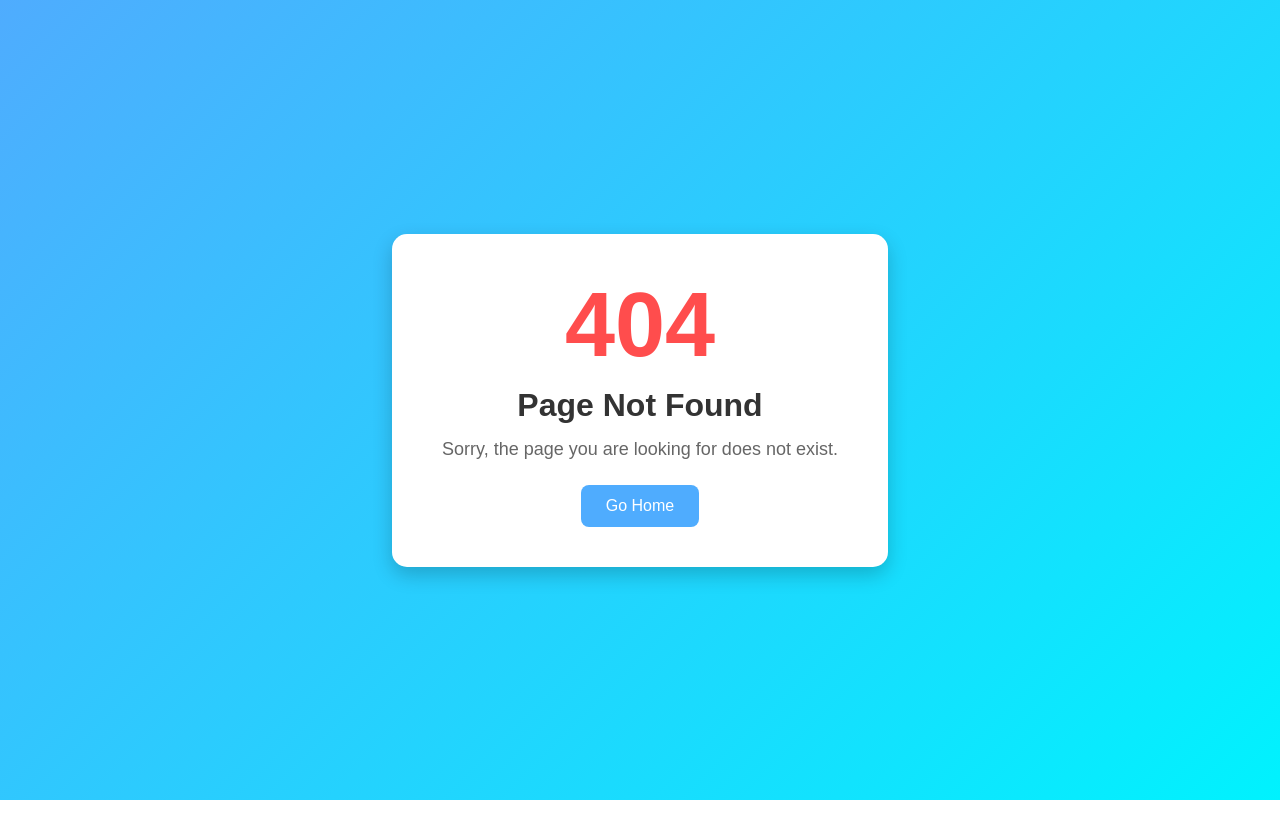
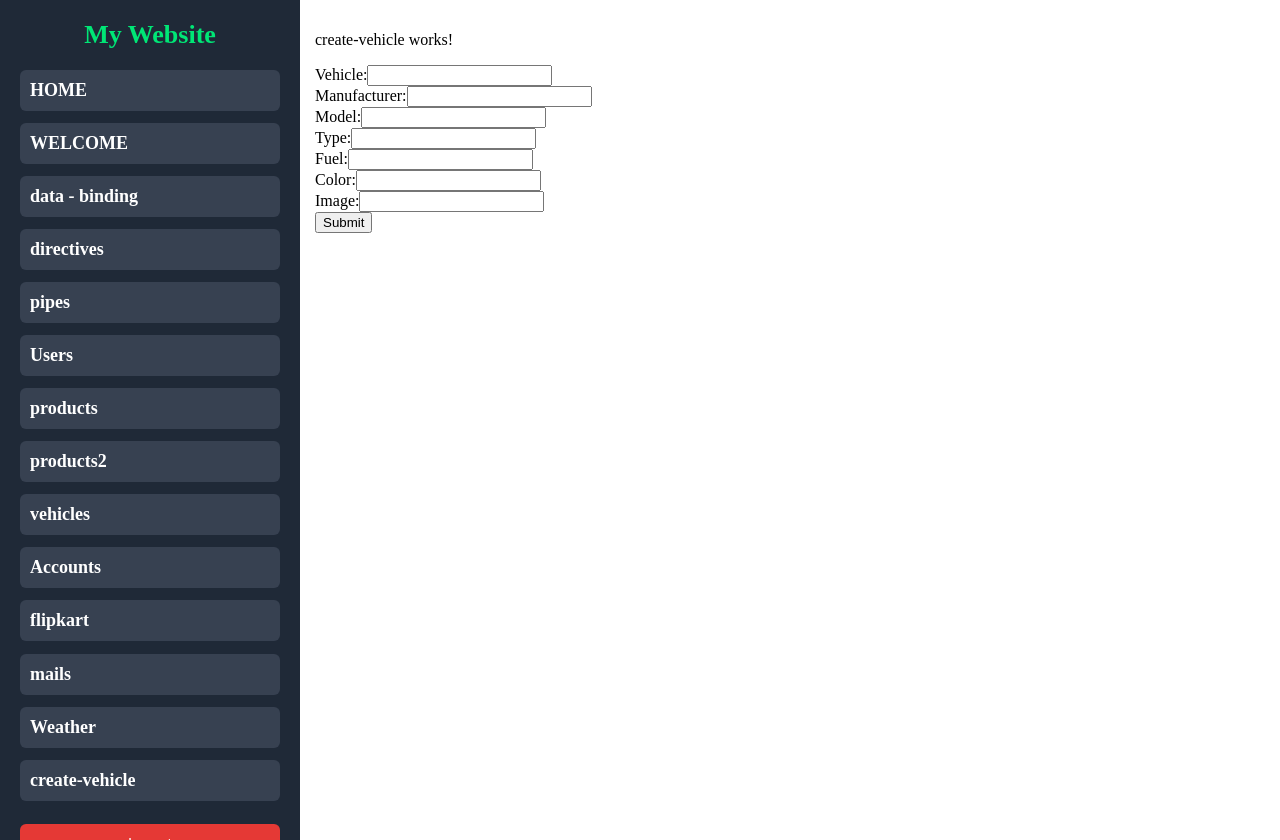
Before and after one commit to siva20510/my-app, an Angular app: page /dashboard/create-vehicle in a window 1280 px wide. Before the commit this address had no page. Before the commit the page ends 800 px from the top, so only its background shows below. Built offline with nearby package versions, Linux system fonts and the light colour scheme.

Commit message:
"Reactive Form"

```diff
--- a/src/app/app-routing.module.ts
+++ b/src/app/app-routing.module.ts
@@ -11,12 +11,12 @@
 import { UsersComponent } from './users/users.component';
 import { ProductsComponent } from './products/products.component';
 import { VehiclesComponent } from './vehicles/vehicles.component';
+import { CreateVehicleComponent } from './create-vehicle/create-vehicle.component';
 import { AccountsComponent } from './accounts/accounts.component';
 import { FlipkartComponent } from './flipkart/flipkart.component';
 import { Products2Component } from './products2/products2.component';
 import { MailComponent } from './mail/mail.component';
 import { WeatherComponent } from'./weather/weather.component';
-
 const routes: Routes = [
   {path:'login', component:LoginComponent},
   {path:'dashboard', component:DashboardComponent,children:[
@@ -32,7 +32,8 @@
     {path:'flipkart',component:FlipkartComponent},
     {path:'products2',component:Products2Component},
     {path:'mails',component:MailComponent},
-    {path:'Weather',component:WeatherComponent}
+    {path:'Weather',component:WeatherComponent},
+    {path:'create-vehicle', component:CreateVehicleComponent}
   ]},
   {path:'',component:LoginComponent},
   {path:'**',component:PageNotFoundComponent}
--- /dev/null
+++ b/src/app/create-vehicle/create-vehicle.component.html
@@ -0,0 +1,25 @@
+<p>create-vehicle works!</p>
+<form [formGroup]="vehicleForm" (ngSubmit)="submit()">
+    <label for="">Vehicle:</label>
+    <input type="text" formControlName="Vehicle">
+    <br>
+    <label for="">Manufacturer:</label>
+    <input type="text" formControlName="manufacturer">
+    <br>
+    <label for="">Model:</label>
+    <input type="text" formControlName="model">
+    <br>
+    <label for="">Type:</label>
+    <input type="text" formControlName="type">
+    <br>
+    <label for="">Fuel:</label>
+    <input type="text" formControlName="fuel">
+    <br>
+    <label for="">Color:</label>
+    <input type="text" formControlName="color">
+    <br>
+    <label for="">Image:</label>
+    <input type="text" formControlName="image">
+    <br>
+    <input type="submit">
+</form>
--- /dev/null
+++ b/src/app/create-vehicle/create-vehicle.component.ts
@@ -0,0 +1,32 @@
+import { Component } from '@angular/core';
+import { FormControl, FormGroup } from '@angular/forms';
+import { VehicleService } from '../vehicle.service';
+@Component({
+  selector: 'app-create-vehicle',
+  templateUrl: './create-vehicle.component.html',
+  styleUrls: ['./create-vehicle.component.css'],
+})
+export class CreateVehicleComponent {
+  vehicleForm: FormGroup = new FormGroup({
+    Vehicle: new FormControl(),
+    manufacturer: new FormControl(),
+    model: new FormControl(),
+    type: new FormControl(),
+    fuel: new FormControl(),
+    color: new FormControl(),
+    image: new FormControl(),
+  });
+  submit(){
+    console.log(this.vehicleForm);
+    this.vehicleService.createVehicl(this.vehicleForm.value).subscribe(
+      (data:any)=>{
+        alert("Created Successfully");
+        this.vehicleForm.reset();
+      },(err:any)=>{
+        alert("Creation failed");
+      }
+    )
+  }
+  constructor(private vehicleService:VehicleService){}
+
+}
--- a/src/app/dashboard/dashboard.component.html
+++ b/src/app/dashboard/dashboard.component.html
@@ -15,6 +15,7 @@
         <h1 routerLink="flipkart">flipkart</h1>
         <h1 routerLink="mails">mails</h1>
         <h1 routerLink="Weather">Weather</h1>
+        <h1 routerLink="create-vehicle">create-vehicle</h1>
 
         <button routerLink="/login">logout</button>
     </div>
--- a/src/app/vehicle.service.ts
+++ b/src/app/vehicle.service.ts
@@ -29,4 +29,7 @@
 getVehicleWithParams(term:string, column:string, order:string, page:number):Observable<any>{
   return this.httpClient.get("https://6128991386a213001729f9df.mockapi.io/test/v1/jurisdiction?filter="+term+"&sortBy="+column+"&order="+order+"&limit=10&page="+page);
 }
+createVehicl(vehicle:any):Observable<any>{
+  return this.httpClient.post("https://6128991386a213001729f9df.mockapi.io/test/v1/jurisdiction",vehicle);
 }
+}
```
Also changed, not shown: src/app/app.module.ts (+6 -3 lines), src/app/create-vehicle/create-vehicle.component.css (added), 1 other file (tests, documents, lock files or other folders).
